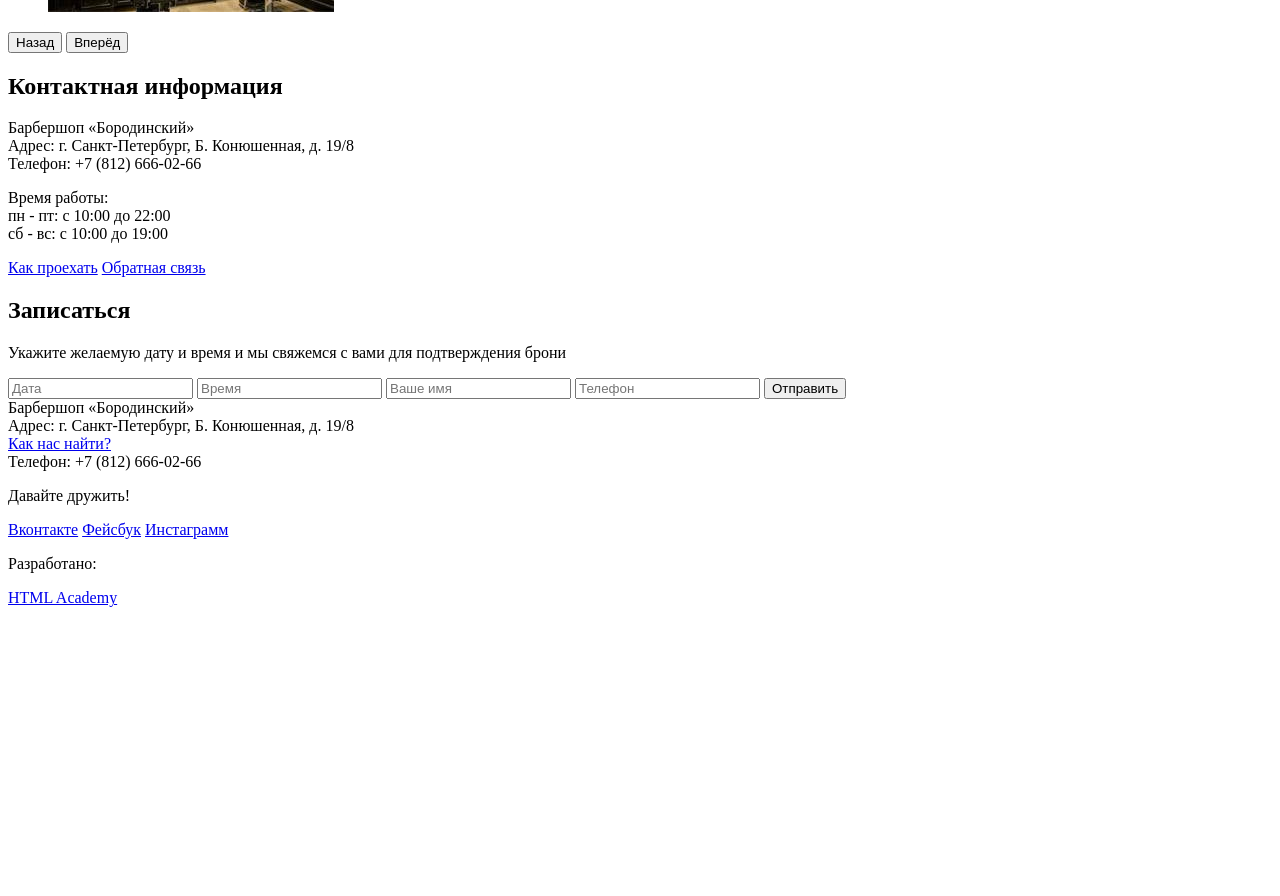
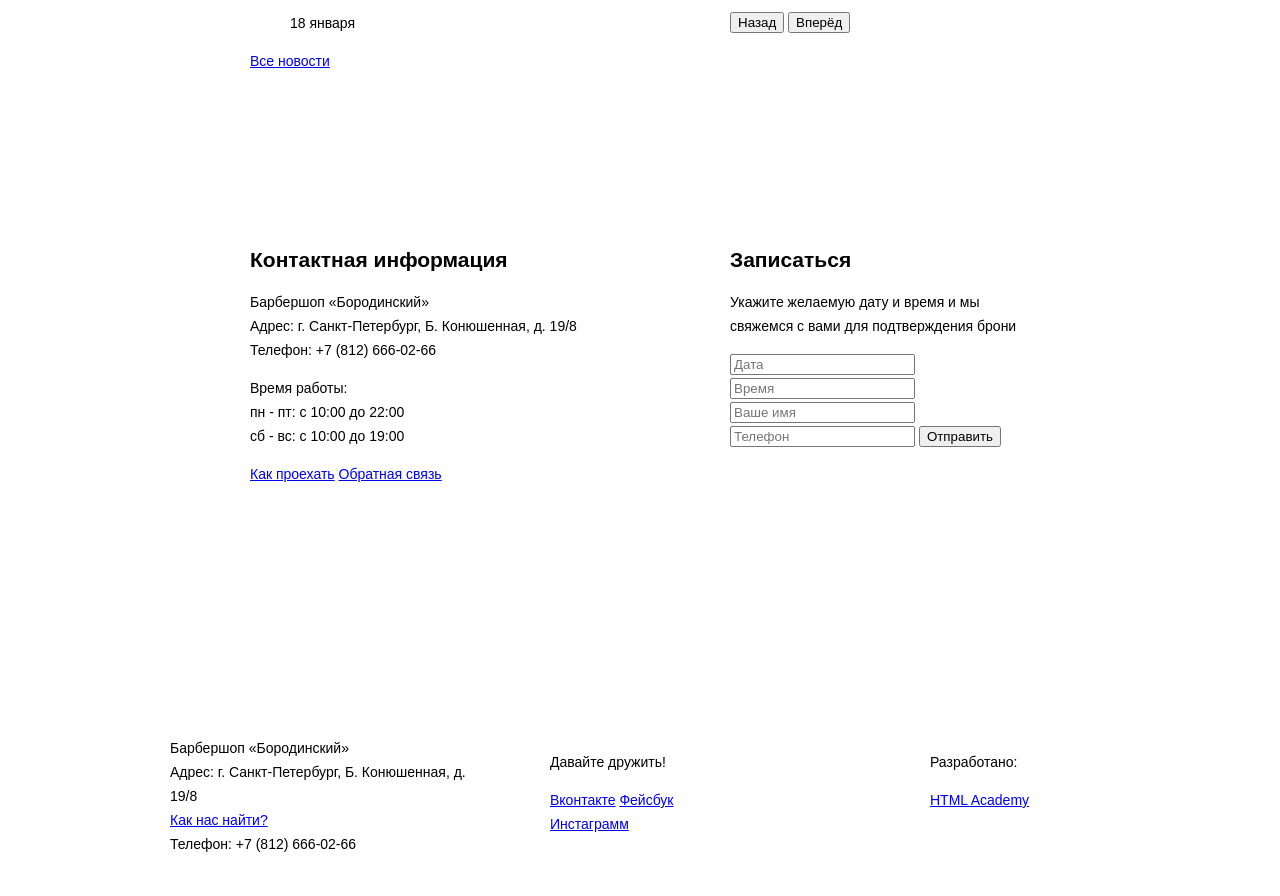
Before and after one commit to SlavaBaim/273631-barbershop, a plain HTML site: page index.html in a window 1280 px wide. Shown: the part 976-1872 px from the top of the page. Before the commit the page ends 1591 px from the top, so only its background shows below. Drawn offline with Linux system fonts and the light colour scheme.

Commit message:
Сетка индекса

```diff
--- a/css/style.css
+++ b/css/style.css
@@ -1,5 +1,118 @@
+html,
 body {
-	font-family: "PTSans NarrowBold", Arial, Hevlectica, sans-serif";
+	min-height: 1750px;
+	min-width: 1122px;
+	margin: 0;
+	padding: 0;
+}
+
+body {
+	font-family: "PTSans NarrowBold", Arial, Hevlectica, sans-serif;
 	font-size: 14px;
 	line-height: 24px;
+
+	background: # url("") no-repeat 50% 3px;
+	background-size: 1122px auto;
 }
+
+.clearfix::after {
+	content: "";
+	display: table;
+	clear: both;
+}
+
+.container {
+	width: 940px;
+	margin: 0 auto;
+	padding: 0 10px;
+}
+
+.main-header {
+	margin-bottom: 60px;
+}
+
+.main-navigation {
+	float: left;
+	width: 780px;
+
+	min-height: 70px;
+}
+
+.user-block {
+	float: right;
+	min-width: 140px;
+
+	min-height: 70px;
+}
+
+.index-logo {
+	width: 368px;
+	height: 204px;
+	margin-right: auto;
+	margin-left: auto;
+	margin-bottom: 25px;
+}
+
+.features {
+	margin-bottom: 80px;
+}
+
+.features-item {
+	float: left;
+	width: 300px;
+	margin-right: 20px;
+
+	min-height: 175px;
+}
+
+.features-item:last-child {
+	margin-right: 0;
+}
+
+.index-content {
+	margin-bottom: 35px;
+	padding: 50px 80px;
+}
+
+.index-content-left {
+	float: left;
+	width: 380px;
+
+	min-height: 330px;
+}
+
+.index-content-right {
+	float: right;
+	width: 300px;
+
+	min-height: 330px;
+}
+
+.main-footer {
+	margin-top: 65px;
+	padding-top: 60px;
+	padding-bottom: 40px;
+}
+
+.footer-contacts {
+	float: left;
+	width: 320px;
+	margin-right: 60px;
+
+	min-height: 90px;
+}
+
+.footer-social {
+	float: left;
+	width: 180px;
+
+	min-height: 90px;
+}
+
+.footer-copyright {
+	float: right;
+	width: 180px;
+
+
+	min-height: 90px;
+}
--- a/index.html
+++ b/index.html
@@ -3,10 +3,11 @@
   <head>
     <meta charset="utf-8">
     <title>HTML Academy: Барбершоп</title>
+    <link rel="stylesheet" type="text/css" href="css/style.css">
   </head>
   <body>
 	<header class="main-header">
-		<div class="container">
+		<div class="container clearfix">
 			<nav class="main-navigation">
 				<ul>
 					<li>
@@ -38,7 +39,7 @@
 			height="204"
 			alt="Барбершоп «Бородинский»">
 		</div>
-		<section class="features">
+		<section class="features clearfix">
 			<div class="features-item">
 				<b class="features-name">Быстро</b>
 				<p>Мы делаем свою работу быстро! Два часа пролетят
@@ -58,7 +59,7 @@
 				не дает определенный статус?</p>
 			</div>
 		</section>
-		<div class="index-content">
+		<div class="index-content clearfix">
 			<div class="index-content-left">
 				<h2 class="index-content-title">Новости</h2>
 				<ul class="news-preview">
@@ -93,7 +94,7 @@
 				</div>
 			</div>
 		</div>
-		<div class="index-content">
+		<div class="index-content clearfix">
 			<div class="index-content-left">
 				<h2 class="index-content-title">Контактная информация</h2>
 				<p>
@@ -125,7 +126,7 @@
 		</div>
 	</main>
 	<footer class="main-footer">
-		<div class="container">
+		<div class="container clearfix">
 			<section class="footer-contacts">
 				Барбершоп «Бородинский»<br>
 				Адрес: г. Санкт-Петербург, Б. Конюшенная, д. 19/8<br>
```
